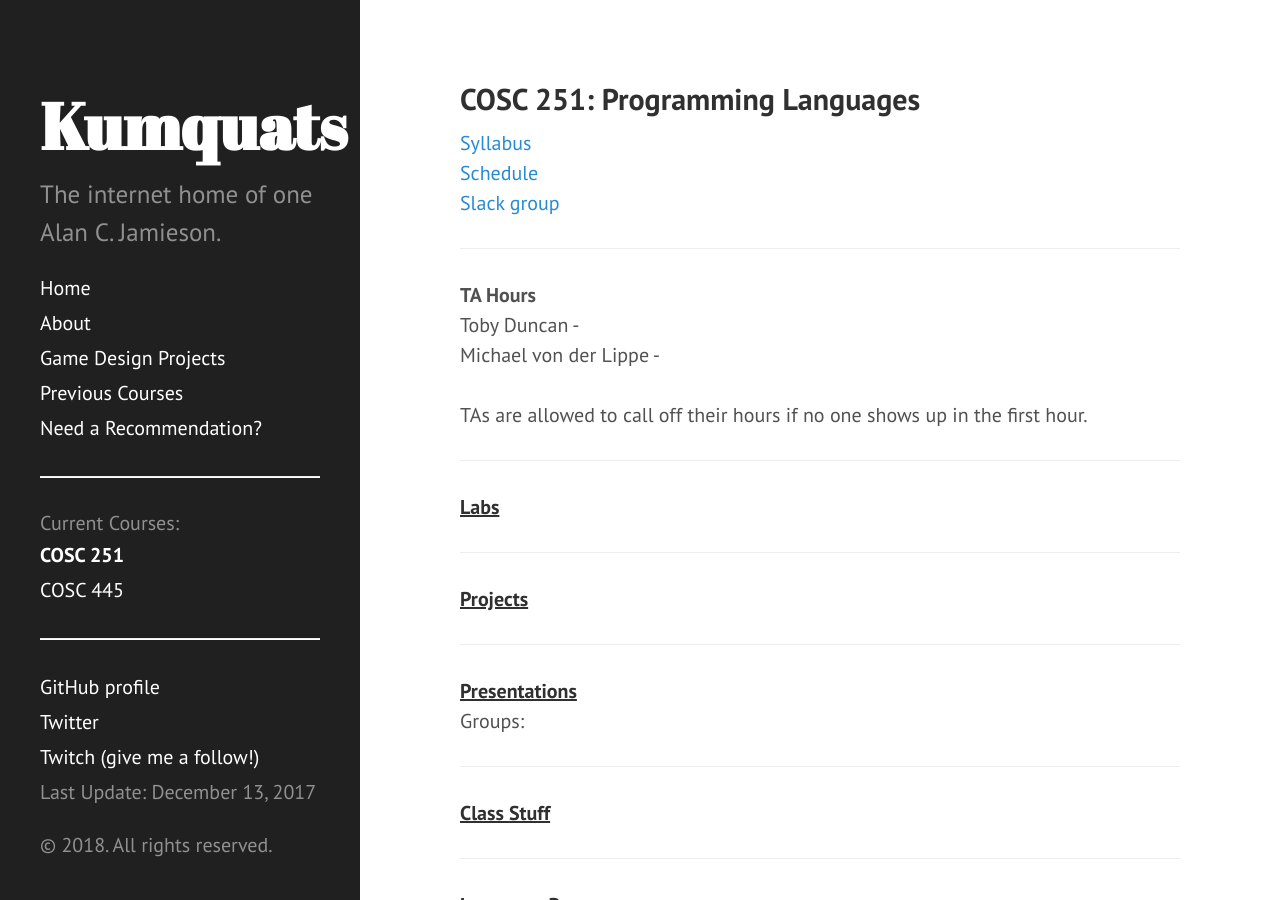
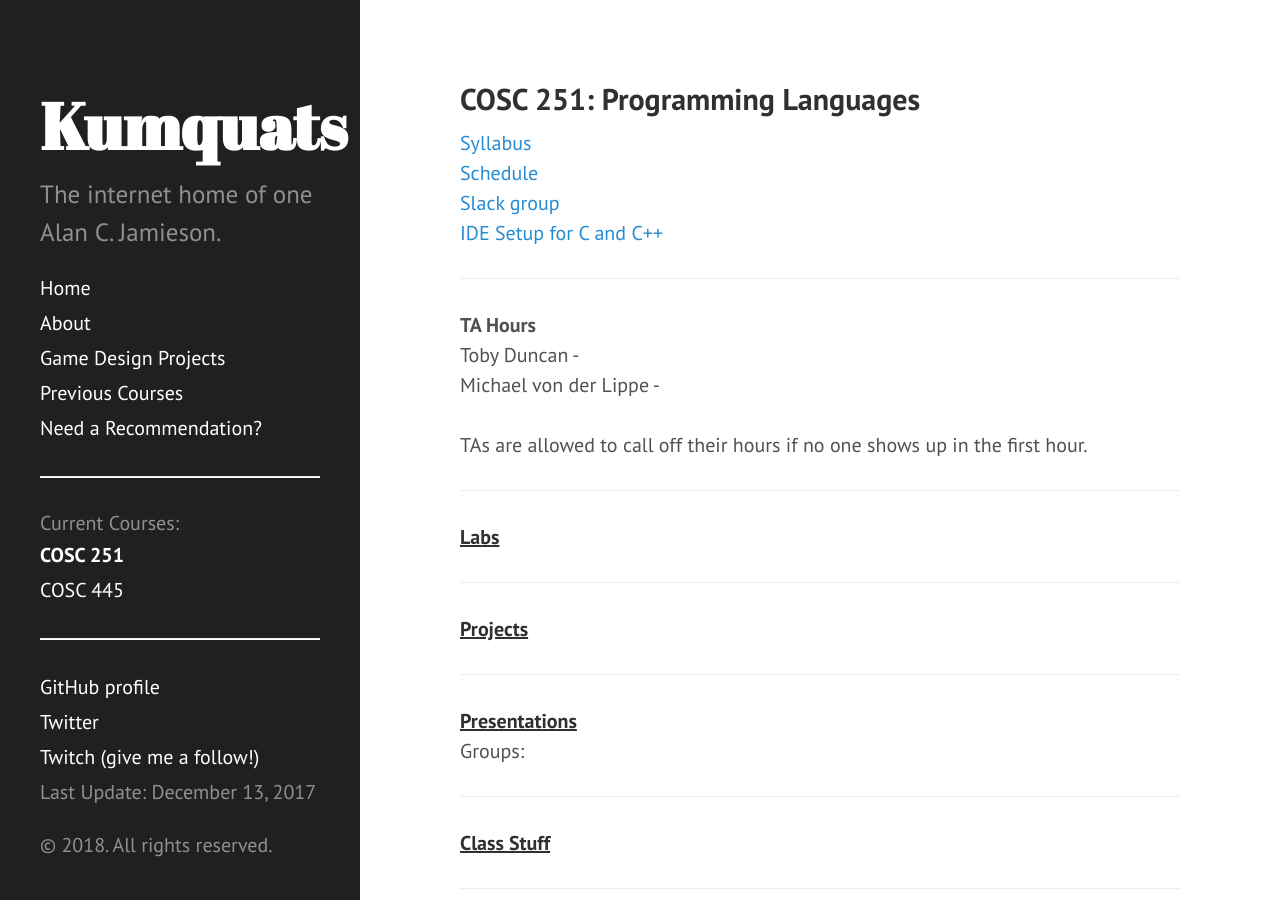
Before and after one commit to ripark/ripark.github.io, a Jekyll site: the page built from s18/cosc251.html, in a window 1280 px wide and 900 px high. Built offline with Jekyll 4.4.1, drawn with Linux system fonts in a browser that asks for light colours; Markdown is read by kramdown in place of the engine named in the settings.

Commit message:
IDE guide

```diff
--- a/s18/cosc251.html
+++ b/s18/cosc251.html
@@ -9,6 +9,8 @@
 <a href="http://ripark.github.io/s18/COSC251Sched.pdf">Schedule</a>
 <br>
 <a href="https://smcmcs.slack.com/messages/cosc251/">Slack group</a>
+<br>
+<a href="http://ripark.github.io/s18/CIDEGuide.pdf">IDE Setup for C and C++</a>
 <br>
 <hr>
 <b>TA Hours</b>
```
Also changed, not shown: 1 other file.
